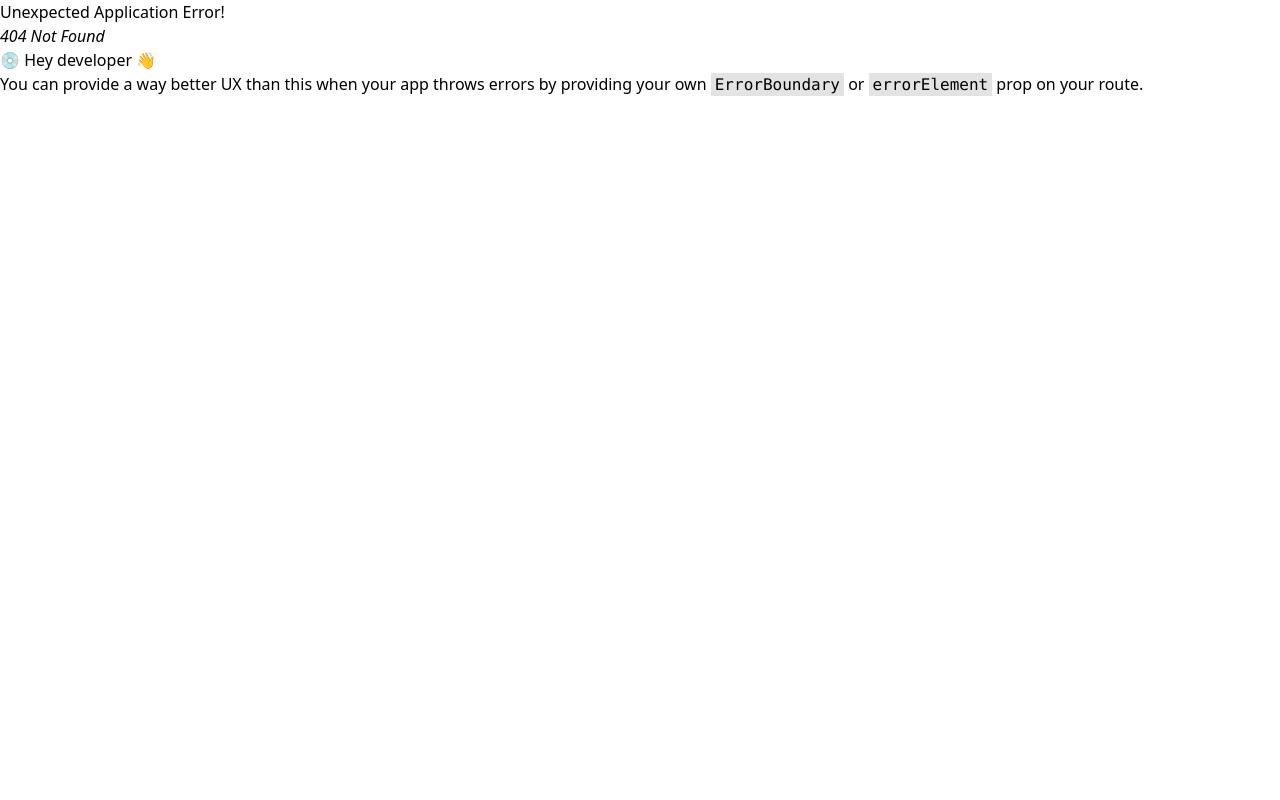
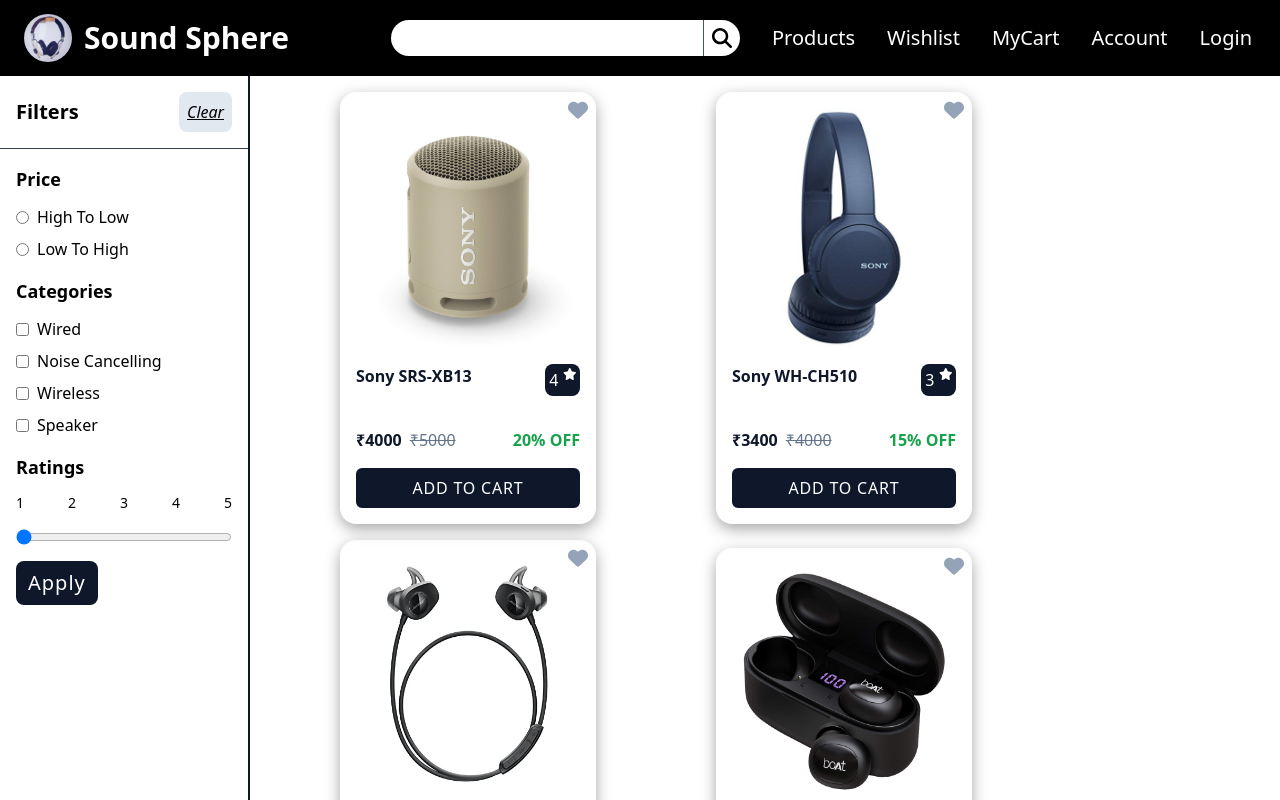
Before and after one commit to Aayush259/E-Commerce, a React (Vite) app: page /E-Commerce/products/productName/1 in a window 1280 px wide. Before the commit this address had no page. Shown: the top 800 px of the page. Built offline with nearby package versions, Linux system fonts and the light colour scheme.

Commit message:
Added product search functionality

```diff
--- a/src/components/nav/Search.jsx
+++ b/src/components/nav/Search.jsx
@@ -1,14 +1,37 @@
-import React from 'react';
+import React, { useRef } from 'react';
 import { FontAwesomeIcon } from '@fortawesome/react-fontawesome';
+import { useNavigate } from 'react-router-dom';
 
 export default function Search() {
+
+    const inputRef = useRef();
+    const navigate = useNavigate();
+
+    const handleSearchBtnClick = () => {
+        if (inputRef.current.value) {
+            navigate(`/E-Commerce/products/productName/${inputRef.current.value}`);
+        }
+    };
 
     return (
         <div className="bg-white max-w-[90%] mx-auto my-5 rounded-3xl text-black font-normal overflow-hidden flex flex-row items-center justify-center">
             <label htmlFor="searchBar">
-                <input id="searchBar" type="text" className="bg-transparent flex-grow py-1 px-2" />
+                <input
+                    ref={inputRef}
+                    id="searchBar"
+                    type="text"
+                    className="bg-transparent flex-grow py-1 px-2"
+                    onKeyDown={(e) => {
+                        if (e.key === 'Enter') {
+                            handleSearchBtnClick()
+                        }
+                    }}
+                />
             </label>
-            <button className="bg-transparent p-1 px-2 hover:opacity-75 border-l border-slate-600">
+            <button
+                className="bg-transparent p-1 px-2 hover:opacity-75 border-l border-slate-600"
+                onClick={handleSearchBtnClick}
+            >
                 <FontAwesomeIcon icon="fa-solid fa-magnifying-glass" />
             </button>
         </div>
--- a/src/components/products/Products.jsx
+++ b/src/components/products/Products.jsx
@@ -10,8 +10,8 @@
     // Getting productData state from context.
     const { productData } = useProductData();
 
-    // Getting category name from URL.
-    const { categoryname } = useParams();
+    // Getting category and product name from URL.
+    const { categoryname, productname } = useParams();
 
     // State for products to display.
     const [productsToDisplay, setProductsToDisplay] = useState([]);
@@ -58,6 +58,13 @@
         // Filter according to ratings.
         filteredProducts = filteredProducts.filter(product => product.rating >= ratingsPreference);
 
+        // If productname parameter is available in URL, then filter that products, whose name includes the parameter.
+        if (productname) {
+            filteredProducts = filteredProducts.filter(product => (
+                product['name'].toLowerCase().includes(productname.toLowerCase())
+            ));
+        };
+
         // Sort according to discounted price.
         if (sortPreference === 'lowToHigh') {
             filteredProducts = filteredProducts.sort((a, b) => {
@@ -83,7 +90,7 @@
 
         setProductsToDisplay(filteredProducts);
 
-    }, [categoryname, productData, filterCriteria, sortPreference, ratingsPreference]);
+    }, [categoryname, productname, productData, filterCriteria, sortPreference, ratingsPreference]);
 
     return (
         <div className="flex flex-row flex-wrap justify-start items-start relative">
--- a/src/main.jsx
+++ b/src/main.jsx
@@ -17,7 +17,7 @@
       <Route index element={<Home />} />
       <Route path='/E-Commerce/products' element={<Product />} />
       <Route path='/E-Commerce/products/category/:categoryname' element={<Product />} />
-      <Route path='/E-Commerce/products/:productname' element={<ProductDetail />} />
+      <Route path='/E-Commerce/products/productName/:productname' element={<Product />} />
       <Route path='/E-Commerce/cart' element={<Cart />} />
       <Route path='/E-Commerce/wishlist' element={<Wishlist />} />
       <Route path='/E-Commerce/account' element={<Account />} />
```
